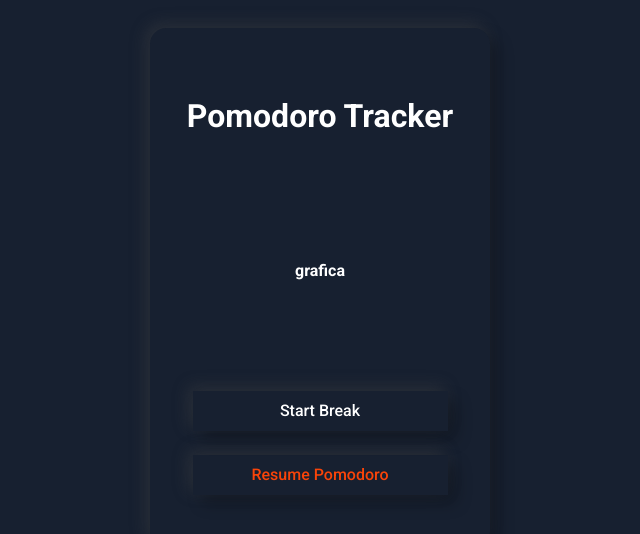
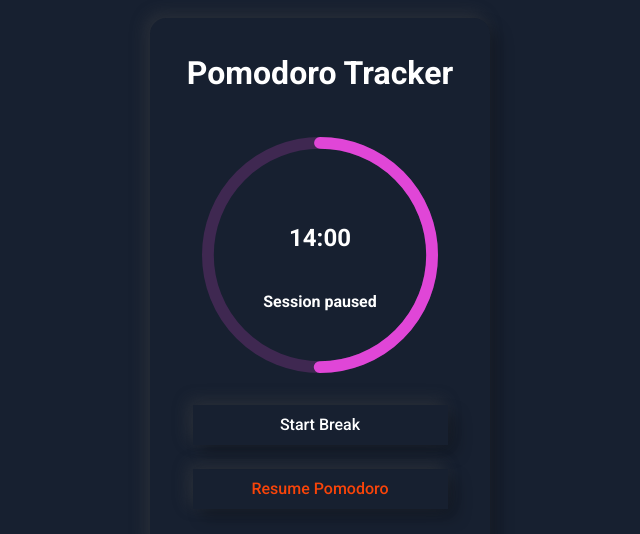
Before and after one commit to OscarAguilarL/pomodoro-tracker, a React (Vite) app: page / in a window 1280 px wide. Shown: the part 120-654 px from the top of the page, without its empty margins (320-960 px from the left). Built offline with nearby package versions, Linux system fonts and the light colour scheme.

Commit message:
Add circular progress component

```diff
--- a/package.json
+++ b/package.json
@@ -11,6 +11,7 @@
     "@emotion/react": "^11.8.1",
     "@emotion/styled": "^11.8.1",
     "react": "^17.0.2",
+    "react-circular-progressbar": "^2.0.4",
     "react-dom": "^17.0.2"
   },
   "devDependencies": {
--- a/src/components/Pomodoro.jsx
+++ b/src/components/Pomodoro.jsx
@@ -1,4 +1,5 @@
 import styled from '@emotion/styled';
+import { ProgressBar } from './ProgressBar';
 
 const Container = styled.main`
   inline-size: 21.25rem;
@@ -7,7 +8,9 @@ const Container = styled.main`
   display: flex;
   flex-direction: column;
   text-align: center;
-  justify-content: space-around;
+  /* justify-content: space-around; */
+  gap: 1.75rem;
+  padding-top: 1.25rem;
   box-shadow: var(--boxShadow);
   font: var(--title);
 `;
@@ -29,7 +32,7 @@ const Button = styled.button`
   background-color: var(--Bg);
   color: var(${(props) => props.color});
   cursor: pointer;
-  transition: transform .3s ease;
+  transition: transform 0.3s ease;
 
   &:active {
     transform: scale(0.95);
@@ -40,7 +43,7 @@ export const Pomodoro = () => {
   return (
     <Container>
       <h1>Pomodoro Tracker</h1>
-      <div>grafica</div>
+      <ProgressBar />
       <ButtonDiv>
         <Button color="--white" type="button">
           Start Break
--- /dev/null
+++ b/src/components/ProgressBar.jsx
@@ -0,0 +1,31 @@
+import styled from '@emotion/styled'
+import {
+  CircularProgressbarWithChildren,
+  buildStyles,
+} from 'react-circular-progressbar';
+
+const ProgressContainer = styled.div`
+  max-width: 15rem;
+  max-height: 15rem;
+  padding: 0 3.25rem;
+`;
+
+export const ProgressBar = () => {
+  return (
+    <ProgressContainer>
+      <CircularProgressbarWithChildren
+        value={50}
+        styles={buildStyles({
+          pathColor: '#e046d7',
+          trailColor: '#E046D733',
+          textColor: '#e046d7',
+          strokeLinecap: 'round',
+        })}
+        strokeWidth="5"
+      >
+        <h2>14:00</h2>
+        <p>Session paused</p>
+      </CircularProgressbarWithChildren>
+    </ProgressContainer>
+  );
+};
--- a/src/index.css
+++ b/src/index.css
@@ -7,6 +7,7 @@
   --pink: #e046d7;
   --green: #3ab499;
   --bg: #172030;
+  --trailColor: #E046D733;
   --white: #ffffff;
   --red: #f94409;
   --button: #172030;
```
Also changed, not shown: 1 other file (tests, documents, lock files or other folders).
